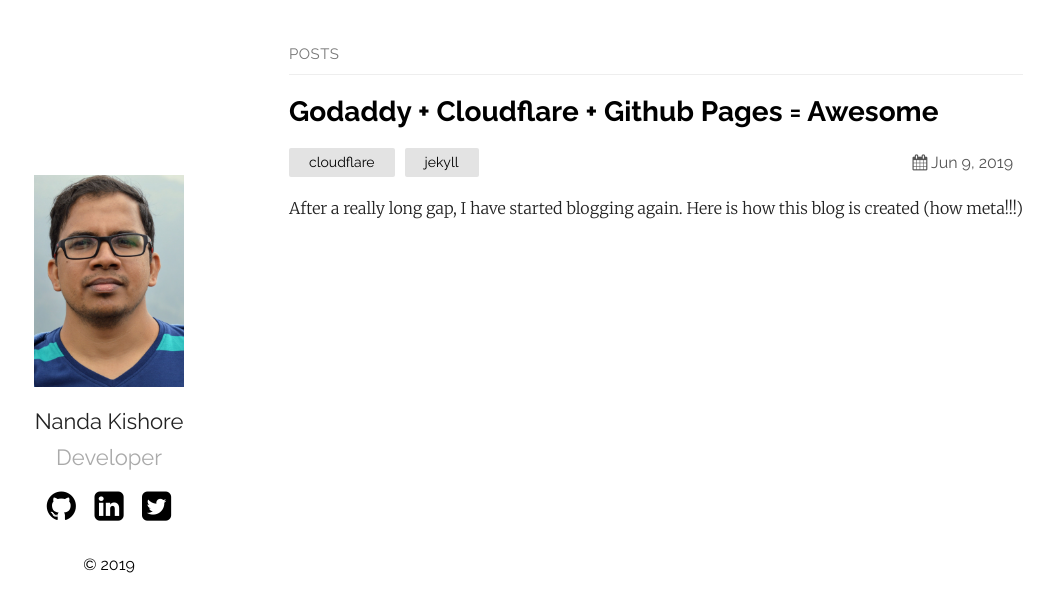
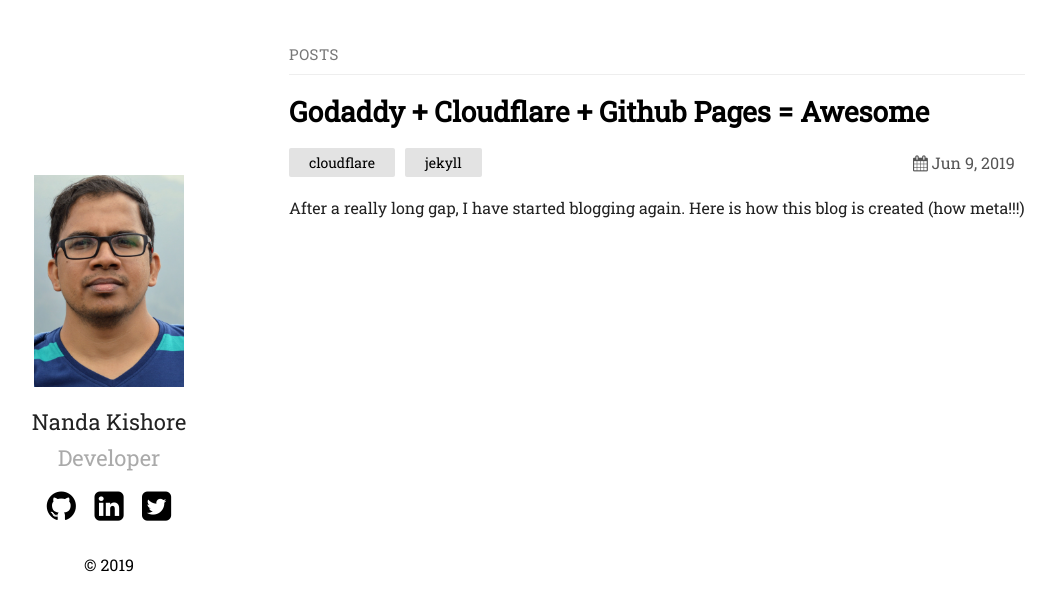
Before and after one commit to nanda-ki-shor/blog, a Jekyll site: the page built from index.md, in a window 1280 px wide. Shown: the top 612 px of the page, without its empty margins (76-1131 px from the left). Built offline with Jekyll 4.4.1, drawn with Linux system fonts in a browser that asks for light colours.

Commit message:
Update font

```diff
--- a/_includes/head.html
+++ b/_includes/head.html
@@ -1,7 +1,7 @@
 <meta charset="UTF-8">
 <meta name="viewport" content="width=device-width, initial-scale=1.0">
 <meta http-equiv="X-UA-Compatible" content="ie=edge">
-<link href="https://fonts.googleapis.com/css?family=Merriweather:300|Raleway:400,700" rel="stylesheet">
+<link href="https://fonts.googleapis.com/css?family=Roboto+Slab&display=swap" rel="stylesheet">
 <link rel="stylesheet" href="{{ "/assets/css/style.css" | relative_url }}">
 <title>{{ page.title | default: site.title }}</title>
 {% seo %}
--- a/_sass/plain.scss
+++ b/_sass/plain.scss
@@ -13,7 +13,7 @@ $leftWidth: 220px;
 }
 
 body {
-	font-family: 'Raleway', sans-serif;
+	font-family: 'Roboto Slab', serif;
 	font-size: 16px;
 	line-height: 1.2em;
 	margin: 0;
@@ -159,7 +159,7 @@ main {
 	padding-left: 40px;
 }
 .post {
-	font-family: 'Merriweather', sans-serif;
+	font-family: 'Roboto Slab', serif;
 	font-weight: 300;
 	color: #222;
 	line-height: 1.9em;
```
